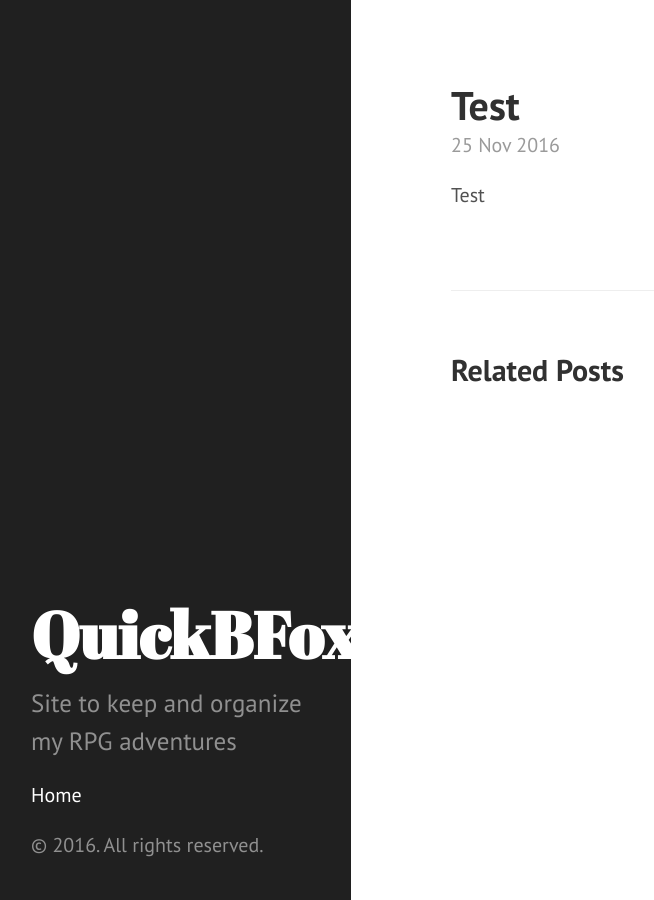
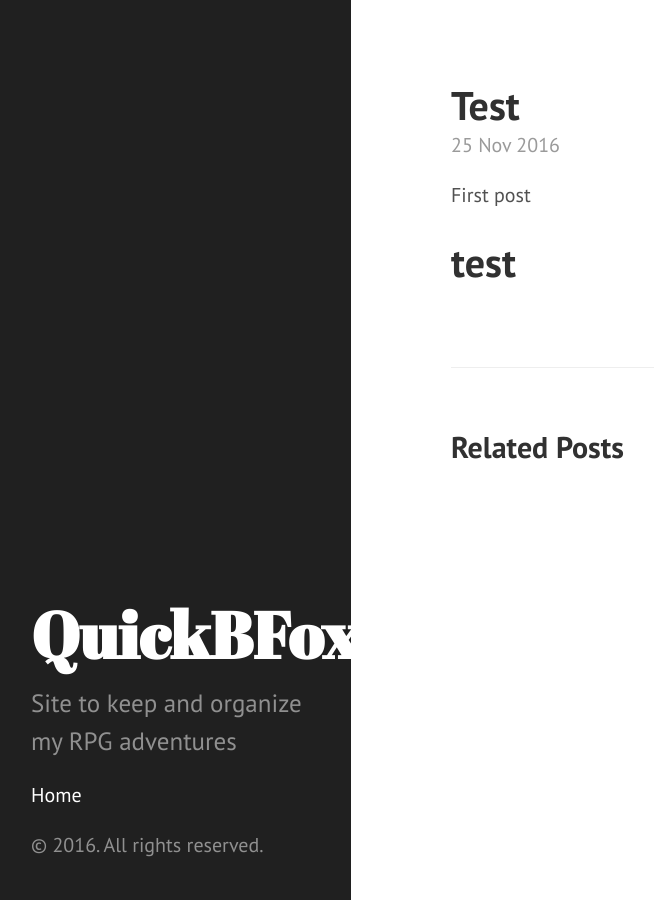
Before and after one commit to QuickBFox/QuickBFox.github.io, a Jekyll site: the page built from _posts/2016-11-25-test.markdown, in a window 1280 px wide. Shown: the whole page, without its empty margins (9-663 px from the left). Built offline with Jekyll 4.4.1, drawn with Linux system fonts in a browser that asks for light colours.

Commit message:
Post update: Test

```diff
--- a/_posts/2016-11-25-test.markdown
+++ b/_posts/2016-11-25-test.markdown
@@ -3,4 +3,5 @@ published: true
 layout: post
 title: Test
 ---
-Test
+First post
+# test
```
